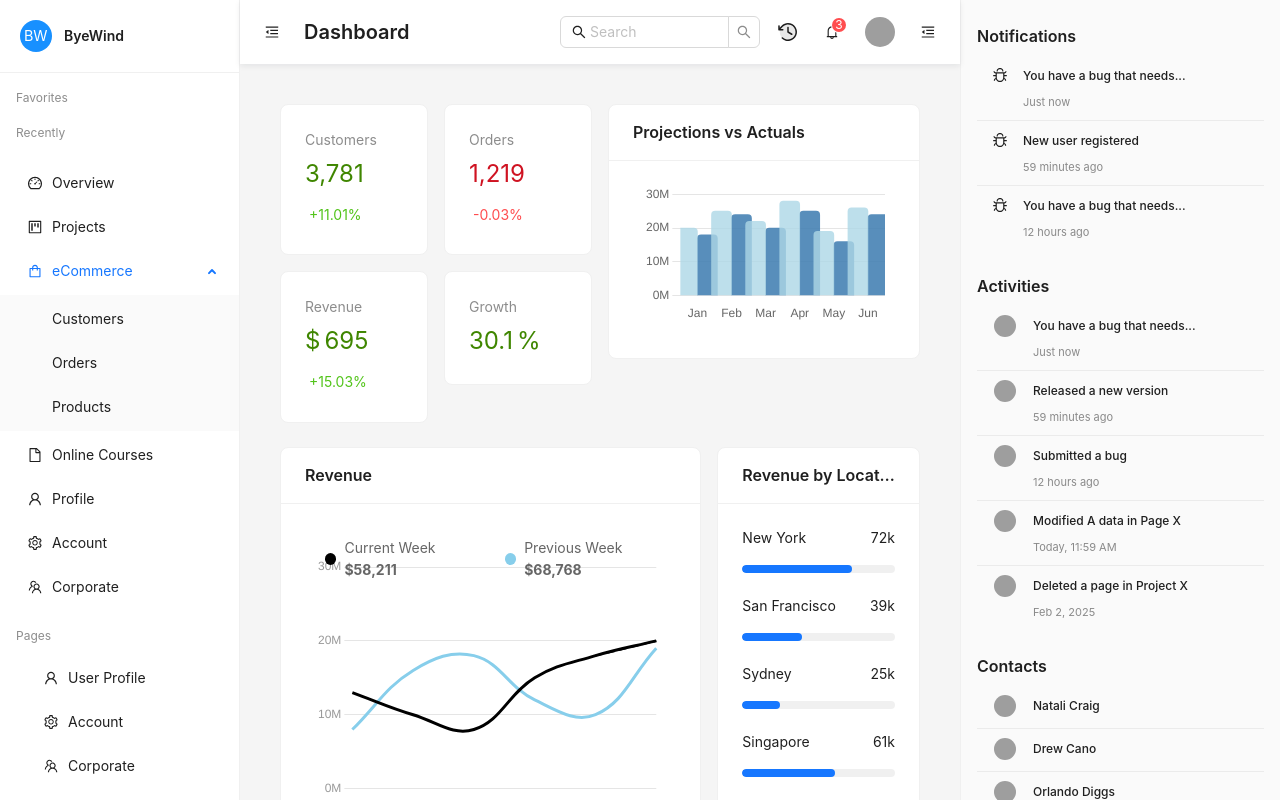
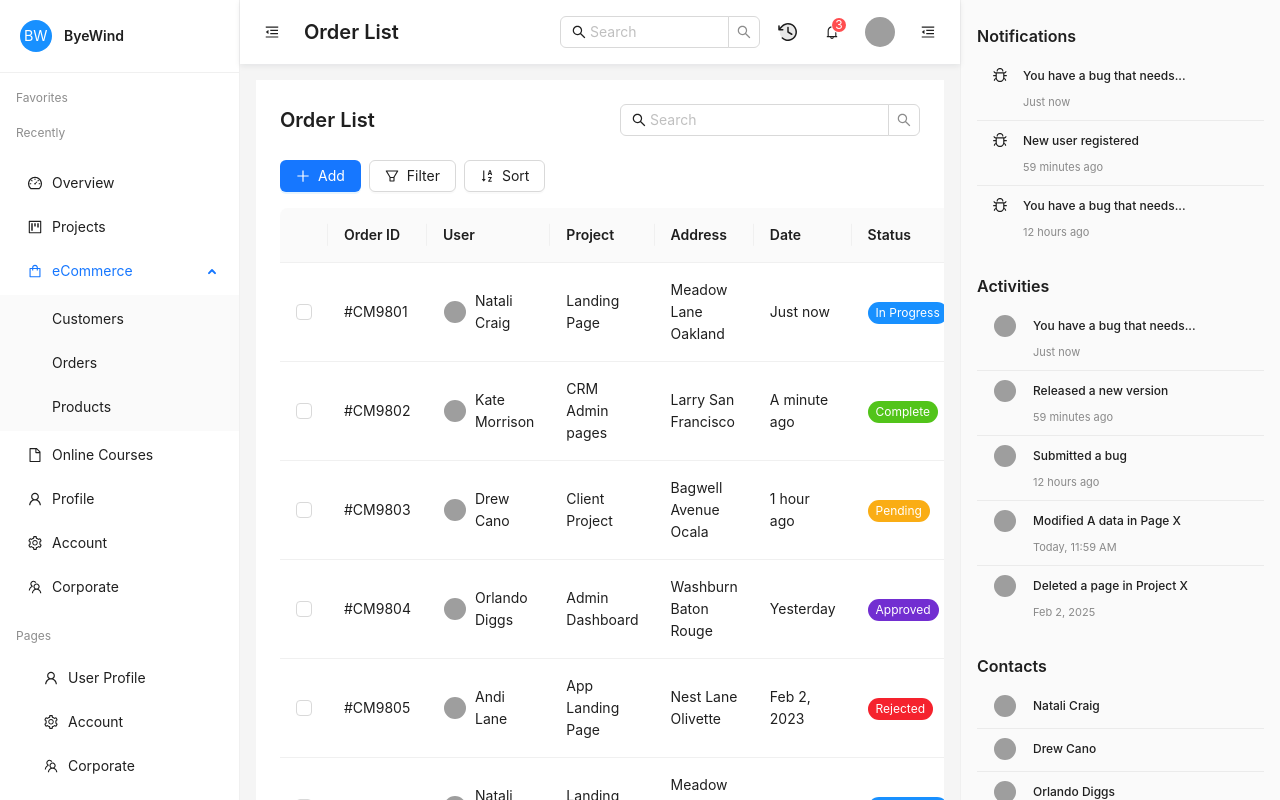
Before and after one commit to Tarunkumar05/Juspay-dashboard, a React (Vite) app: page /orders in a window 1280 px wide. Shown: the top 800 px of the page. Built offline with nearby package versions, Linux system fonts and the light colour scheme; grey boxes are pictures that could not be loaded.

Commit message:
Create Order List page and setup react-router-dom

```diff
--- a/package.json
+++ b/package.json
@@ -14,12 +14,14 @@
     "chart.js": "^4.5.0",
     "react": "^19.1.1",
     "react-chartjs-2": "^5.3.0",
-    "react-dom": "^19.1.1"
+    "react-dom": "^19.1.1",
+    "react-router-dom": "^7.9.1"
   },
   "devDependencies": {
     "@eslint/js": "^9.35.0",
     "@types/react": "^19.1.13",
     "@types/react-dom": "^19.1.9",
+    "@types/react-router-dom": "^5.3.3",
     "@vitejs/plugin-react": "^5.0.2",
     "eslint": "^9.35.0",
     "eslint-plugin-react-hooks": "^5.2.0",
--- a/src/App.tsx
+++ b/src/App.tsx
@@ -1,19 +1,24 @@
-import Dashboard from "./pages/Dashboard/Dashboard"
+import type React from "react";
+import { BrowserRouter as Router, Route,  Routes } from "react-router-dom";
 
+import Dashboard from "./pages/Dashboard/Dashboard";
+import OrderList from "./pages/OrderList/OrderList";
+import Layout from "./components/Layout/Layout";
 
-function App() {
+const App: React.FC = () => {
+  return (
+    <Router>
+      <Routes>
+        <Route path="/" element={<Layout />}>
+          <Route index element={<Dashboard />} />
+          <Route path="orders" element={<OrderList />} />
+        </Route>
+      </Routes>
+    </Router>
+  );
+};
 
-  return (
-    <>
-    <Dashboard/>
-
-    </>
-  )
-}
-
-export default App
-
-
+export default App;
 
 // import { Button } from "antd";
 
--- /dev/null
+++ b/src/components/Layout/Layout.tsx
@@ -0,0 +1,38 @@
+import React, { useState } from 'react';
+import { Layout as AntLayout } from 'antd';
+import { Outlet } from 'react-router-dom';
+import MainSider from '../MainSider/MainSider';
+import Navbar from '../Navbar/Navbar';
+import RightSider from '../RightSider/RightSider';
+
+const Layout: React.FC = () => {
+  const [leftCollapsed, setLeftCollapsed] = useState(false);
+  const [rightCollapsed, setRightCollapsed] = useState(false);
+
+  return (
+    <AntLayout style={{ minHeight: "100vh" }}>
+      {/* Left Sidebar */}
+      <MainSider collapsed={leftCollapsed} />
+
+      <AntLayout>
+        {/* Header */}
+        <Navbar
+          leftCollapsed={leftCollapsed}
+          rightCollapsed={rightCollapsed}
+          onLeftToggle={() => setLeftCollapsed(!leftCollapsed)}
+          onRightToggle={() => setRightCollapsed(!rightCollapsed)}
+        />
+
+        <AntLayout>
+          {/* Main Content - This will change based on route */}
+          <Outlet />
+        </AntLayout>
+      </AntLayout>
+
+      {/* Right Sidebar */}
+      <RightSider collapsed={rightCollapsed} />
+    </AntLayout>
+  );
+};
+
+export default Layout;
--- a/src/components/MainSider/MainSider.tsx
+++ b/src/components/MainSider/MainSider.tsx
@@ -7,72 +7,63 @@
   FileOutlined,
   ProjectOutlined,
   ShoppingOutlined,
-} from '@ant-design/icons';
+} from "@ant-design/icons";
 
-import {
-  Menu,
-  Avatar,
-  Typography,
-} from 'antd';
+import { Menu, Avatar, Typography } from "antd";
 import React from "react";
 
 const { Text } = Typography;
 
 interface MainSiderProps {
-  collapsed: boolean
+  collapsed: boolean;
 }
 
 const menuItems = [
   {
-      key: 'overview',
+    key: "overview",
     icon: <DashboardOutlined />,
-      label: 'Overview'
+    label: "Overview",
   },
   {
-      key: 'projects',
+    key: "projects",
     icon: <ProjectOutlined />,
-      label: 'Projects'
+    label: "Projects",
   },
   {
-      key: 'ecommerce',
+    key: "ecommerce",
     icon: <ShoppingOutlined />,
-      label: 'eCommerce',
+    label: "eCommerce",
     children: [
-        { key: 'customers', label: 'Customers' },
-        { key: 'orders', label: 'Orders' },
-        { key: 'products', label: 'Products' }
-      ]
+      { key: "customers", label: "Customers" },
+      { key: "orders", label: "Orders" },
+      { key: "products", label: "Products" },
+    ],
   },
   {
-      key: 'online-courses',
+    key: "online-courses",
     icon: <FileOutlined />,
-      label: 'Online Courses'
+    label: "Online Courses",
   },
   {
-      key: 'profile',
+    key: "profile",
     icon: <UserOutlined />,
-      label: 'Profile'
+    label: "Profile",
   },
   {
-      key: 'account',
+    key: "account",
     icon: <SettingOutlined />,
-      label: 'Account'
+    label: "Account",
   },
   {
-      key: 'corporate',
+    key: "corporate",
     icon: <TeamOutlined />,
-      label: 'Corporate'
-    }
+    label: "Corporate",
+  },
 ];
 
-const baseClass = "main-sider"
+const baseClass = "main-sider";
 
-
-
-const MainSider: React.FC<MainSiderProps> = ({collapsed}) => {
-
-
-
+const MainSider: React.FC<MainSiderProps> = ({ collapsed }) => {
   return (
     // <Sider
     //   trigger={null}
@@ -130,54 +121,70 @@
       width={240}
       theme="light"
       style={{
-          borderRight: '1px solid #f0f0f0'
+        borderRight: "1px solid #f0f0f0",
       }}
     >
-        <div style={{
-          padding: '20px',
-          borderBottom: '1px solid #f0f0f0',
-          display: 'flex',
-          alignItems: 'center',
-          gap: '12px'
-        }}>
-          <Avatar size={32} style={{ backgroundColor: '#1890ff' }}>
+      <div
+        style={{
+          padding: "20px",
+          borderBottom: "1px solid #f0f0f0",
+          display: "flex",
+          alignItems: "center",
+          gap: "12px",
+        }}
+      >
+        <Avatar size={32} style={{ backgroundColor: "#1890ff" }}>
           BW
         </Avatar>
         {!collapsed && <Text strong>ByeWind</Text>}
       </div>
 
-        <div style={{ padding: '16px 0' }}>
+      <div style={{ padding: "16px 0" }}>
         {!collapsed && (
           <>
-              <div style={{ padding: '0 16px 16px' }}>
-                <Text type="secondary" style={{ fontSize: '12px' }}>Favorites</Text>
+            <div style={{ padding: "0 16px 16px" }}>
+              <Text type="secondary" style={{ fontSize: "12px" }}>
+                Favorites
+              </Text>
             </div>
-              <div style={{ padding: '0 16px 16px' }}>
-                <Text type="secondary" style={{ fontSize: '12px' }}>Recently</Text>
+            <div style={{ padding: "0 16px 16px" }}>
+              <Text type="secondary" style={{ fontSize: "12px" }}>
+                Recently
+              </Text>
             </div>
           </>
         )}
 
         <Menu
           mode="inline"
-            defaultSelectedKeys={['ecommerce']}
-            defaultOpenKeys={['ecommerce']}
+          defaultSelectedKeys={["ecommerce"]}
+          defaultOpenKeys={["ecommerce"]}
           items={menuItems}
-            style={{ border: 'none' }}
+          style={{ border: "none" }}
         />
 
         {!collapsed && (
-            <div style={{ padding: '16px' }}>
-              <Text type="secondary" style={{ fontSize: '12px' }}>Pages</Text>
+          <div style={{ padding: "16px" }}>
+            <Text type="secondary" style={{ fontSize: "12px" }}>
+              Pages
+            </Text>
             <Menu
               mode="inline"
-                style={{ border: 'none', marginTop: '8px' }}
+              style={{ border: "none", marginTop: "8px" }}
               items={[
-                  { key: 'user-profile', icon: <UserOutlined />, label: 'User Profile' },
-                  { key: 'account', icon: <SettingOutlined />, label: 'Account' },
-                  { key: 'corporate', icon: <TeamOutlined />, label: 'Corporate' },
-                  { key: 'blog', icon: <FileOutlined />, label: 'Blog' },
-                  { key: 'social', icon: <TeamOutlined />, label: 'Social' }
+                {
+                  key: "user-profile",
+                  icon: <UserOutlined />,
+                  label: "User Profile",
+                },
+                { key: "account", icon: <SettingOutlined />, label: "Account" },
+                {
+                  key: "corporate",
+                  icon: <TeamOutlined />,
+                  label: "Corporate",
+                },
+                { key: "blog", icon: <FileOutlined />, label: "Blog" },
+                { key: "social", icon: <TeamOutlined />, label: "Social" },
               ]}
             />
           </div>
--- a/src/components/Navbar/Navbar.tsx
+++ b/src/components/Navbar/Navbar.tsx
@@ -1,3 +1,5 @@
+import React from 'react';
+import { useNavigate, useLocation } from 'react-router-dom';
 import {
   Layout,
   Button,
@@ -15,20 +17,36 @@
   BugOutlined,
   UserOutlined,
 } from '@ant-design/icons';
-import React from 'react';
 import CustomIcons from '../CustomIcons/CustomIcons';
-// import Search from 'antd/es/transfer/search';
 
 const { Header } = Layout;
 const { Title } = Typography;
 const { Search } = Input;
 
 interface NavBarProps {
-    leftCollapsed : boolean;
+  leftCollapsed: boolean;
   rightCollapsed: boolean;
   onLeftToggle: () => void;
   onRightToggle: () => void;
 }
+
+const Navbar: React.FC<NavBarProps> = ({
+  leftCollapsed,
+  rightCollapsed,
+  onRightToggle,
+  onLeftToggle
+}) => {
+  const navigate = useNavigate();
+  const location = useLocation();
+
+  const handleClockClick = () => {
+    // Toggle between dashboard and orders page
+    if (location.pathname === '/') {
+      navigate('/orders');
+    } else {
+      navigate('/');
+    }
+  };
 
   const notificationMenu = {
     items: [
@@ -50,7 +68,6 @@
     ],
   };
 
-  // User dropdown menu
   const userMenu = {
     items: [
       { key: '1', label: 'Profile' },
@@ -59,9 +76,13 @@
     ],
   };
 
-const Navbar: React.FC<NavBarProps> = ({leftCollapsed, rightCollapsed, onRightToggle, onLeftToggle}) => {
-
-
+  // Get current page title
+  const getPageTitle = () => {
+    if (location.pathname === '/orders') {
+      return 'Order List';
+    }
+    return 'Dashboard';
+  };
 
   return (
     <Header style={{
@@ -79,7 +100,7 @@
           icon={leftCollapsed ? <MenuUnfoldOutlined /> : <MenuFoldOutlined />}
           onClick={onLeftToggle}
         />
-            <Title  level={4} style={{ margin: 0 }}>Dashboard</Title>
+        <Title level={4} style={{ margin: 0 }}>{getPageTitle()}</Title>
       </div>
 
       <div style={{ display: 'flex', alignItems: 'center', gap: '16px' }}>
@@ -89,7 +110,12 @@
           prefix={<SearchOutlined />}
         />
 
-           <CustomIcons.Clock width={24} height={24} style={{ cursor: 'pointer' }} />
+        <CustomIcons.Clock
+          width={24}
+          height={24}
+          style={{ cursor: 'pointer' }}
+          onClick={handleClockClick}
+        />
 
         <Dropdown menu={notificationMenu} placement="bottomRight">
           <Button type="text" icon={<Badge count={3} size="small"><BellOutlined /></Badge>} />
--- a/src/pages/Dashboard/Dashboard.tsx
+++ b/src/pages/Dashboard/Dashboard.tsx
@@ -1,4 +1,4 @@
-import { useState } from "react";
+
 import {
   Layout,
   Card,
@@ -11,9 +11,7 @@
   Space,
 } from "antd";
 
-import MainSider from "../../components/MainSider/MainSider";
-import Navbar from "../../components/Navbar/Navbar";
-import RightSider from "../../components/RightSider/RightSider";
+
 import { Bar, Line } from "react-chartjs-2";
 
 import {
@@ -112,8 +110,7 @@
 };
 
 const Dashboard = () => {
-  const [leftCollapsed, setLeftCollapsed] = useState(false);
-  const [rightCollapsed, setRightCollapsed] = useState(false);
+
 
   const revenueData = [
     {
@@ -171,22 +168,7 @@
   // Notification dropdown menu
 
   return (
-    <Layout style={{ minHeight: "100vh" }}>
-      {/* Left Sidebar */}
-      <MainSider collapsed={leftCollapsed} />
 
-      <Layout>
-        {/* Header */}
-
-        <Navbar
-          leftCollapsed={leftCollapsed}
-          rightCollapsed={rightCollapsed}
-          onLeftToggle={() => setLeftCollapsed(!leftCollapsed)}
-          onRightToggle={() => setRightCollapsed(!rightCollapsed)}
-        />
-
-        <Layout>
-          {/* Main Content */}
           <Content
             style={{
               margin: "16px",
@@ -537,12 +519,9 @@
               </Col>
             </Row>
           </Content>
-        </Layout>
-      </Layout>
 
-      {/* Right Sidebar */}
-      <RightSider collapsed={rightCollapsed} />
-    </Layout>
+
+
   );
 };
 
--- a/src/pages/OrderList/OrderList.tsx
+++ b/src/pages/OrderList/OrderList.tsx
@@ -1,8 +1,292 @@
-const OrderList = () => {
+
+import React, { useState } from 'react';
+import {
+  Layout,
+  Table,
+  Button,
+  Avatar,
+  Tag,
+  Space,
+  Input,
+  Checkbox,
+  Typography,
+  Pagination,
+} from 'antd';
+import {
+  PlusOutlined,
+  SearchOutlined,
+  FilterOutlined,
+  SortAscendingOutlined,
+} from '@ant-design/icons';
+
+const { Content } = Layout;
+const { Search } = Input;
+
+interface OrderData {
+  key: string;
+  orderId: string;
+  user: {
+    name: string;
+    avatar: string;
+  };
+  project: string;
+  address: string;
+  date: string;
+  status: 'In Progress' | 'Complete' | 'Pending' | 'Approved' | 'Rejected';
+}
+
+const OrderList: React.FC = () => {
+  const [selectedRowKeys, setSelectedRowKeys] = useState<React.Key[]>([]);
+
+  const orderData: OrderData[] = [
+    {
+      key: '1',
+      orderId: '#CM9801',
+      user: { name: 'Natali Craig', avatar: 'https://api.dicebear.com/7.x/miniavs/svg?seed=natali' },
+      project: 'Landing Page',
+      address: 'Meadow Lane Oakland',
+      date: 'Just now',
+      status: 'In Progress',
+    },
+    {
+      key: '2',
+      orderId: '#CM9802',
+      user: { name: 'Kate Morrison', avatar: 'https://api.dicebear.com/7.x/miniavs/svg?seed=kate' },
+      project: 'CRM Admin pages',
+      address: 'Larry San Francisco',
+      date: 'A minute ago',
+      status: 'Complete',
+    },
+    {
+      key: '3',
+      orderId: '#CM9803',
+      user: { name: 'Drew Cano', avatar: 'https://api.dicebear.com/7.x/miniavs/svg?seed=drew' },
+      project: 'Client Project',
+      address: 'Bagwell Avenue Ocala',
+      date: '1 hour ago',
+      status: 'Pending',
+    },
+    {
+      key: '4',
+      orderId: '#CM9804',
+      user: { name: 'Orlando Diggs', avatar: 'https://api.dicebear.com/7.x/miniavs/svg?seed=orlando' },
+      project: 'Admin Dashboard',
+      address: 'Washburn Baton Rouge',
+      date: 'Yesterday',
+      status: 'Approved',
+    },
+    {
+      key: '5',
+      orderId: '#CM9805',
+      user: { name: 'Andi Lane', avatar: 'https://api.dicebear.com/7.x/miniavs/svg?seed=andi' },
+      project: 'App Landing Page',
+      address: 'Nest Lane Olivette',
+      date: 'Feb 2, 2023',
+      status: 'Rejected',
+    },
+    {
+      key: '6',
+      orderId: '#CM9801',
+      user: { name: 'Natali Craig', avatar: 'https://api.dicebear.com/7.x/miniavs/svg?seed=natali' },
+      project: 'Landing Page',
+      address: 'Meadow Lane Oakland',
+      date: 'Just now',
+      status: 'In Progress',
+    },
+    {
+      key: '7',
+      orderId: '#CM9802',
+      user: { name: 'Kate Morrison', avatar: 'https://api.dicebear.com/7.x/miniavs/svg?seed=kate' },
+      project: 'CRM Admin pages',
+      address: 'Larry San Francisco',
+      date: 'A minute ago',
+      status: 'Complete',
+    },
+    {
+      key: '8',
+      orderId: '#CM9803',
+      user: { name: 'Drew Cano', avatar: 'https://api.dicebear.com/7.x/miniavs/svg?seed=drew' },
+      project: 'Client Project',
+      address: 'Bagwell Avenue Ocala',
+      date: '1 hour ago',
+      status: 'Pending',
+    },
+    {
+      key: '9',
+      orderId: '#CM9804',
+      user: { name: 'Orlando Diggs', avatar: 'https://api.dicebear.com/7.x/miniavs/svg?seed=orlando' },
+      project: 'Admin Dashboard',
+      address: 'Washburn Baton Rouge',
+      date: 'Yesterday',
+      status: 'Approved',
+    },
+    {
+      key: '10',
+      orderId: '#CM9805',
+      user: { name: 'Andi Lane', avatar: 'https://api.dicebear.com/7.x/miniavs/svg?seed=andi' },
+      project: 'App Landing Page',
+      address: 'Nest Lane Olivette',
+      date: 'Feb 2, 2023',
+      status: 'Rejected',
+    },
+  ];
+
+  const getStatusColor = (status: string) => {
+    switch (status) {
+      case 'In Progress':
+        return '#1890ff';
+      case 'Complete':
+        return '#52c41a';
+      case 'Pending':
+        return '#faad14';
+      case 'Approved':
+        return '#722ed1';
+      case 'Rejected':
+        return '#f5222d';
+      default:
+        return '#d9d9d9';
+    }
+  };
+
+  const columns = [
+    {
+      title: '',
+      dataIndex: 'checkbox',
+      width: 50,
+      render: (_: any, record: OrderData) => (
+        <Checkbox
+          checked={selectedRowKeys.includes(record.key)}
+          onChange={(e) => {
+            if (e.target.checked) {
+              setSelectedRowKeys([...selectedRowKeys, record.key]);
+            } else {
+              setSelectedRowKeys(selectedRowKeys.filter(key => key !== record.key));
+            }
+          }}
+        />
+      ),
+    },
+    {
+      title: 'Order ID',
+      dataIndex: 'orderId',
+      key: 'orderId',
+    },
+    {
+      title: 'User',
+      dataIndex: 'user',
+      key: 'user',
+      render: (user: { name: string; avatar: string }) => (
+        <Space>
+          <Avatar src={user.avatar} size="small" />
+          {user.name}
+        </Space>
+      ),
+    },
+    {
+      title: 'Project',
+      dataIndex: 'project',
+      key: 'project',
+    },
+    {
+      title: 'Address',
+      dataIndex: 'address',
+      key: 'address',
+    },
+    {
+      title: 'Date',
+      dataIndex: 'date',
+      key: 'date',
+    },
+    {
+      title: 'Status',
+      dataIndex: 'status',
+      key: 'status',
+      render: (status: string) => (
+        <Tag color={getStatusColor(status)} style={{ borderRadius: '12px' }}>
+          {status}
+        </Tag>
+      ),
+    },
+  ];
+
+//   const onSelectChange = (newSelectedRowKeys: React.Key[]) => {
+//     setSelectedRowKeys(newSelectedRowKeys);
+//   };
+
+//   const rowSelection = {
+//     selectedRowKeys,
+//     onChange: onSelectChange,
+//   };
+
   return (
-    <div className="OrderList">
-      <h2>OrderList</h2>
-    </div>
+    <Content
+      style={{
+        margin: "16px",
+        padding: "24px",
+        background: "#fff",
+        overflow: "auto",
+      }}
+    >
+      {/* Header */}
+      <div style={{
+        display: 'flex',
+        justifyContent: 'space-between',
+        alignItems: 'center',
+        marginBottom: '24px'
+      }}>
+        <Typography.Title level={4} style={{ margin: 0 }}>
+          Order List
+        </Typography.Title>
+        <Search
+          placeholder="Search"
+          style={{ width: 300 }}
+          prefix={<SearchOutlined />}
+        />
+      </div>
+
+      {/* Action Buttons */}
+      <div style={{
+        display: 'flex',
+        justifyContent: 'space-between',
+        alignItems: 'center',
+        marginBottom: '16px'
+      }}>
+        <Space>
+          <Button icon={<PlusOutlined />} type="primary">
+            Add
+          </Button>
+          <Button icon={<FilterOutlined />}>
+            Filter
+          </Button>
+          <Button icon={<SortAscendingOutlined />}>
+            Sort
+          </Button>
+        </Space>
+      </div>
+
+      {/* Table */}
+      <Table
+        // rowSelection={rowSelection}
+        columns={columns}
+        dataSource={orderData}
+        pagination={false}
+        style={{ marginBottom: '16px' }}
+      />
+
+      {/* Pagination */}
+      <div style={{
+        display: 'flex',
+        justifyContent: 'center',
+        marginTop: '24px'
+      }}>
+        <Pagination
+          current={1}
+          total={50}
+          showSizeChanger={false}
+          showQuickJumper={false}
+        />
+      </div>
+    </Content>
   );
 };
 
```
Also changed, not shown: 1 other file (tests, documents, lock files or other folders). Lines whose indentation alone changed are shown as unchanged.
